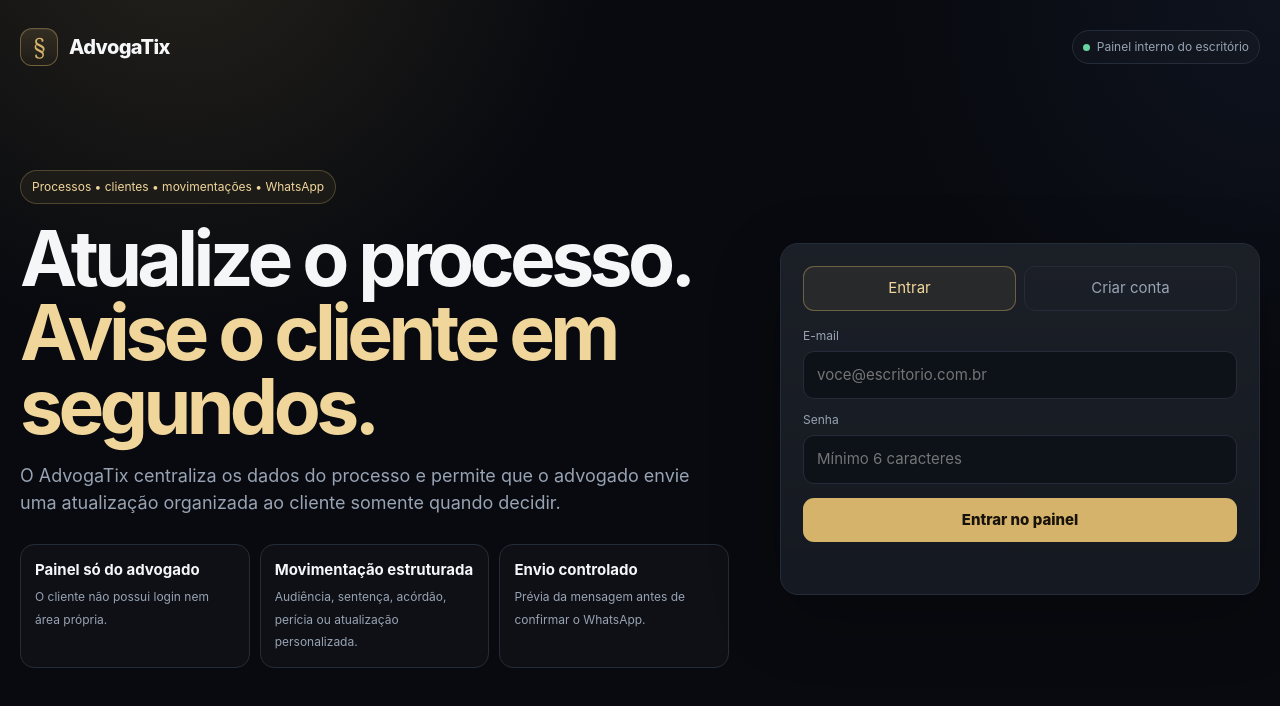
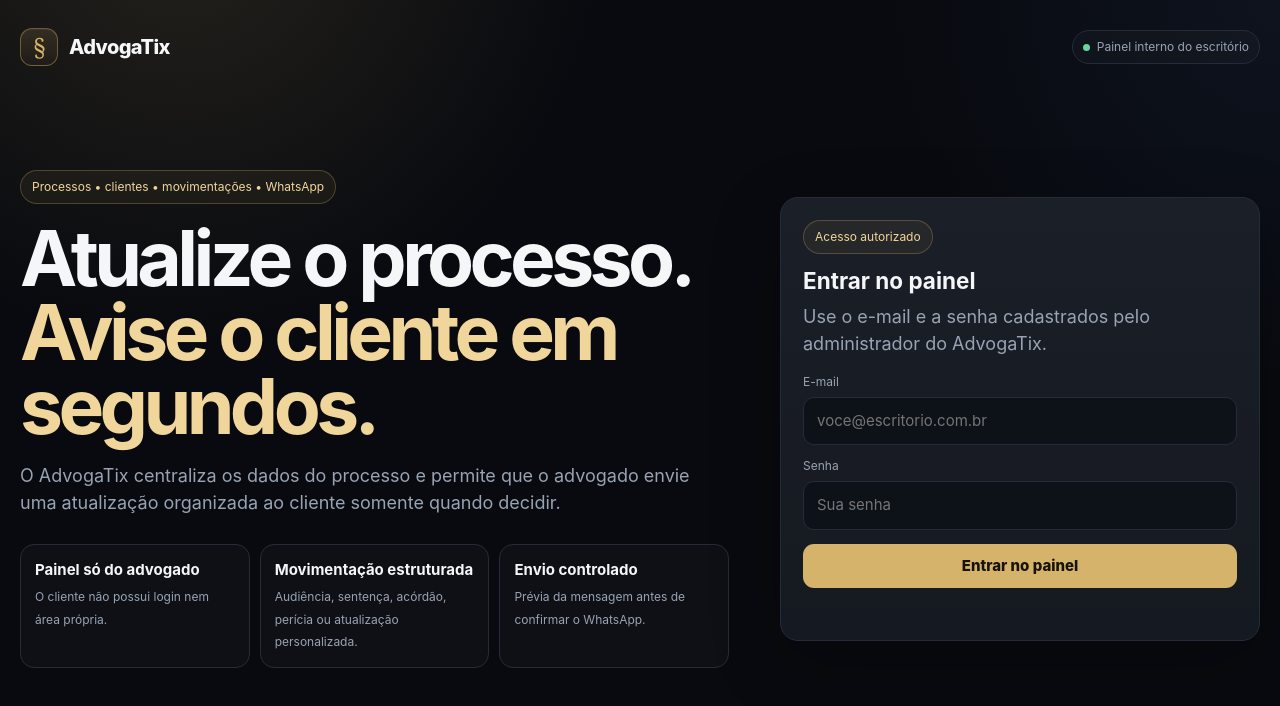
Before and after one commit to 1903nan-sketch/advogatix, a plain HTML site: page index.html in a window 1280 px wide. Drawn offline with nearby package versions, Linux system fonts and the light colour scheme.

Commit message:
Remove criação de conta pública do AdvogaTix

```diff
--- a/index.html
+++ b/index.html
@@ -39,22 +39,16 @@
         </section>
 
         <section class="card login-card">
-          <div class="tabs">
-            <button id="tabLogin" class="tab active" type="button">Entrar</button>
-            <button id="tabSignup" class="tab" type="button">Criar conta</button>
-          </div>
+          <div class="eyebrow" style="margin-bottom:10px">Acesso autorizado</div>
+          <h2 style="margin:0 0 5px">Entrar no painel</h2>
+          <p class="muted" style="margin:0 0 16px">Use o e-mail e a senha cadastrados pelo administrador do AdvogaTix.</p>
 
           <form id="authForm">
-            <div id="signupNameWrap" class="hidden">
-              <label for="name">Nome do advogado</label>
-              <input id="name" autocomplete="name" placeholder="Seu nome" />
-            </div>
-
             <label for="email">E-mail</label>
             <input id="email" type="email" autocomplete="email" required placeholder="voce@escritorio.com.br" />
 
             <label for="password">Senha</label>
-            <input id="password" type="password" autocomplete="current-password" minlength="6" required placeholder="Mínimo 6 caracteres" />
+            <input id="password" type="password" autocomplete="current-password" minlength="6" required placeholder="Sua senha" />
 
             <button id="authSubmit" class="btn full" style="margin-top:14px">Entrar no painel</button>
             <div id="authStatus" class="status"></div>
@@ -77,7 +71,7 @@
 
       <section id="onboardingArea" class="card onboarding hidden">
         <h2>Configure seu escritório</h2>
-        <p class="muted">Esta conta ainda não pertence a um escritório. Crie o primeiro acesso para abrir o painel.</p>
+        <p class="muted">Esta conta já está autorizada. Agora configure os dados do escritório para abrir o painel.</p>
 
         <form id="firmForm">
           <label for="firmInput">Nome do escritório</label>
```
